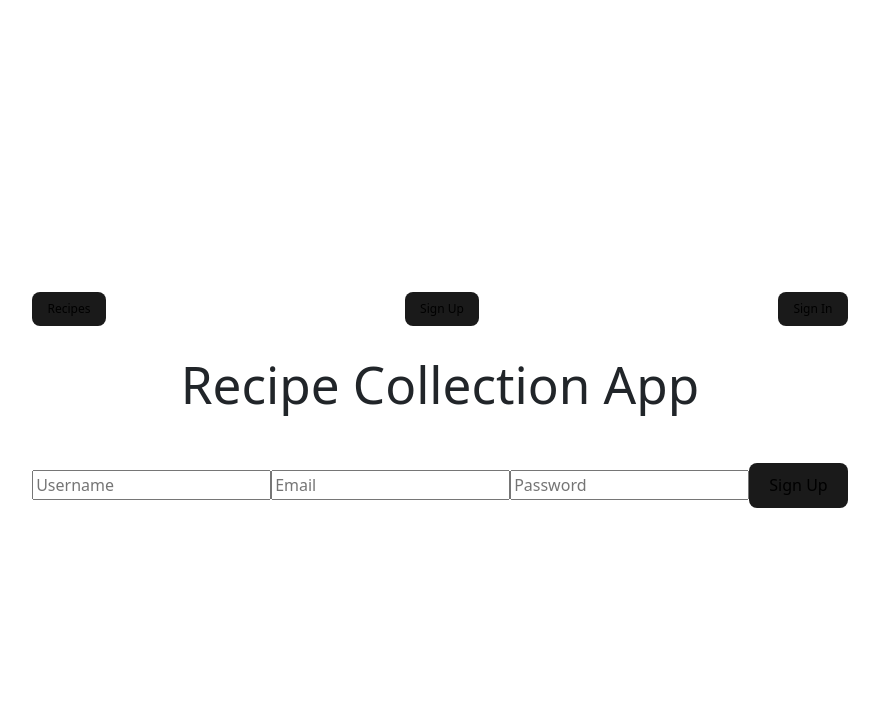
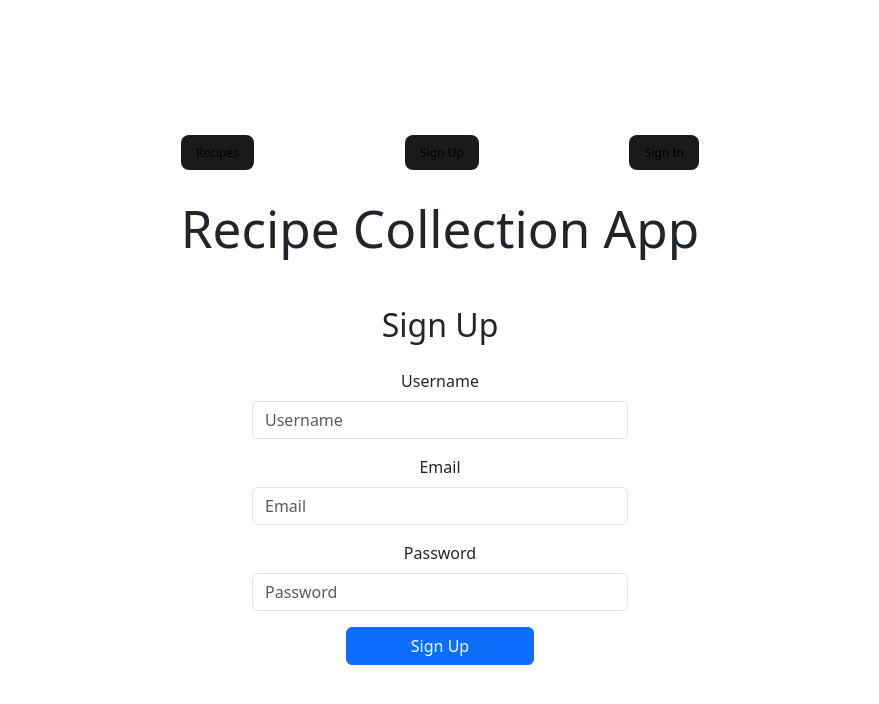
Before and after one commit to HoBeauX-VvVvV/recipe-project-front-end, a React (Vite) app: page /signup in a window 1280 px wide. Shown: the top 704 px of the page, without its empty margins (200-1079 px from the left). Built offline with nearby package versions, Linux system fonts and the light colour scheme.

Commit message:
signup style

```diff
--- a/src/components/SignupForm.jsx
+++ b/src/components/SignupForm.jsx
@@ -22,31 +22,46 @@ const SignupForm = () => {
   };
 
   return (
+    <div className="container mt-5" style={{ maxWidth: '400px' }}>
+      <h2 className="mb-4">Sign Up</h2>
       <form onSubmit={handleSubmit}>
+        <div className="mb-3">
+          <label className="form-label">Username</label>
           <input
             type="text"
+            className="form-control"
             placeholder="Username"
             value={username}
             onChange={(e) => setUsername(e.target.value)}
             required
           />
+        </div>
+        <div className="mb-3">
+          <label className="form-label">Email</label>
           <input
             type="email"
+            className="form-control"
             placeholder="Email"
             value={email}
             onChange={(e) => setEmail(e.target.value)}
             required
           />
+        </div>
+        <div className="mb-3">
+          <label className="form-label">Password</label>
           <input
             type="password"
+            className="form-control"
             placeholder="Password"
             value={password}
             onChange={(e) => setPassword(e.target.value)}
             required
           />
-      {error && <p>{error}</p>}
-      <button type="submit">Sign Up</button>
+        </div>
+        {error && <p className="text-danger">{error}</p>}
+        <button type="submit" className="btn btn-primary w-50">Sign Up</button>
       </form>
+    </div>
   );
 };
 
```
Lines whose indentation alone changed are shown as unchanged.
